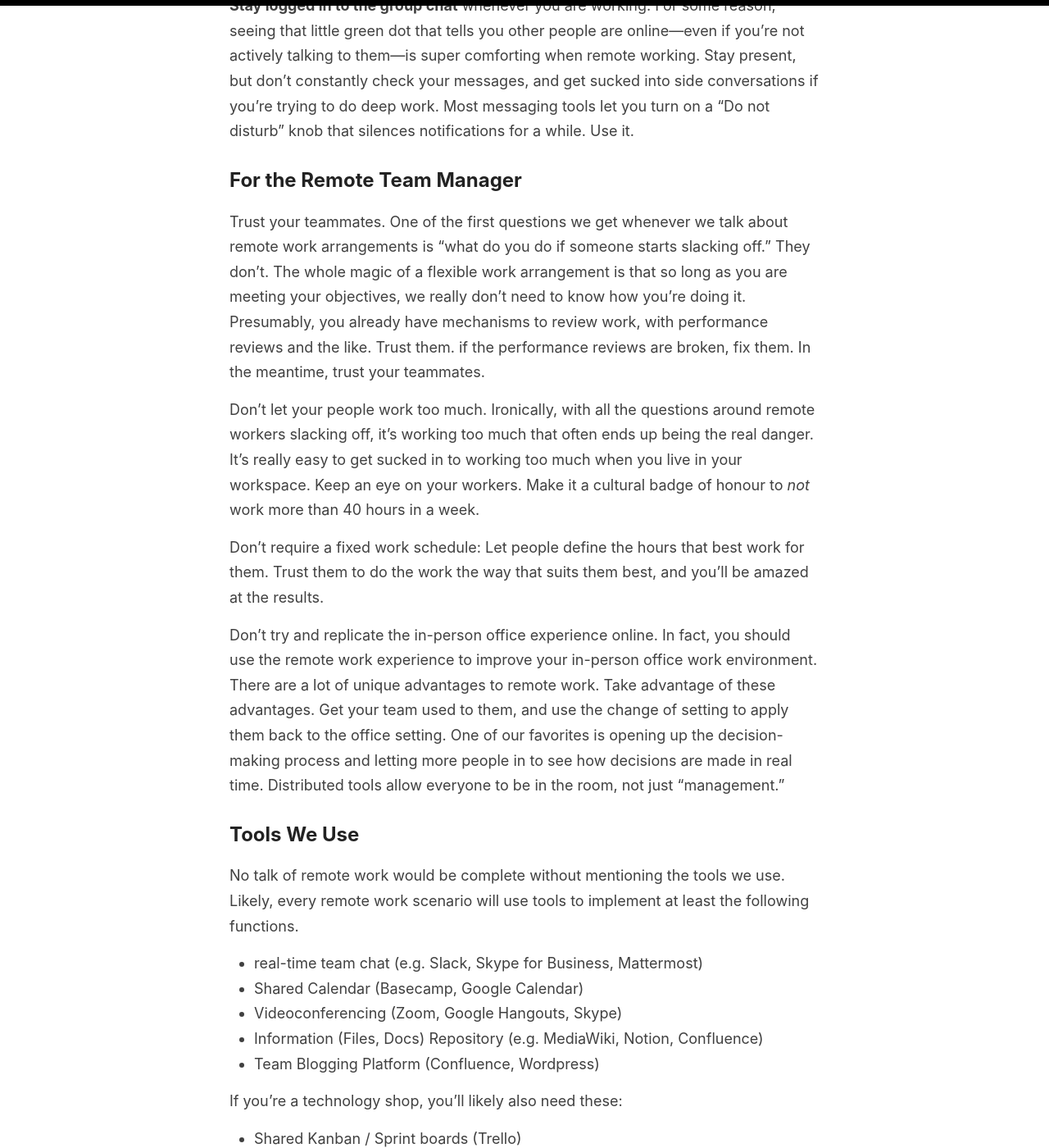
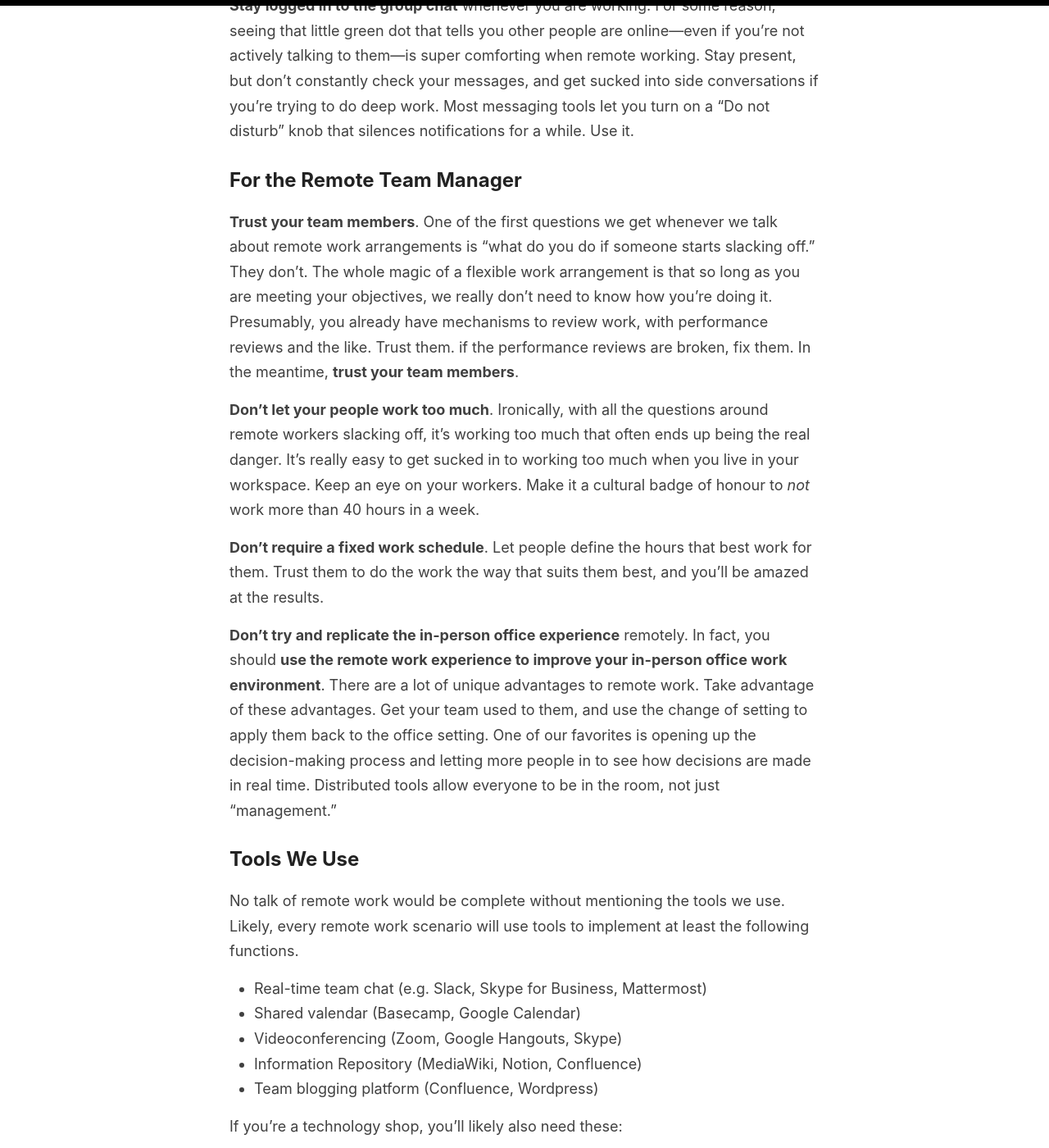
Before and after one commit to hackalog/hackalog.github.io, a Jekyll site: the page built from _posts/2020-03-08-remote-work.md, in a window 1280 px wide and 1400 px high, scrolled down 4474 px. Shown: the whole window at 82% size. Built offline with Jekyll 4.4.1, drawn with Linux system fonts in a browser that asks for light colours; some of the changed text lies outside the part shown.

Commit message:
more tweaks

```diff
--- a/_posts/2020-03-08-remote-work.md
+++ b/_posts/2020-03-08-remote-work.md
@@ -185,61 +185,92 @@
 
 ## For the Remote Team Manager
 
-Trust your teammates. One of the first questions we get whenever we talk about remote work arrangements is “what do you do if someone starts slacking off.”  They don’t. The whole magic of a flexible work arrangement is that so long as you are meeting your objectives, we really don’t need to know how you’re doing it. Presumably, you already have mechanisms to review work, with performance reviews and the like. Trust them. if the performance reviews are broken, fix them. In the meantime, trust your teammates.
+**Trust your team members**. One of the first questions we get
+whenever we talk about remote work arrangements is “what do you do if
+someone starts slacking off.”  They don’t. The whole magic of a
+flexible work arrangement is that so long as you are meeting your
+objectives, we really don’t need to know how you’re doing
+it. Presumably, you already have mechanisms to review work, with
+performance reviews and the like. Trust them. if the performance
+reviews are broken, fix them. In the meantime, **trust your team members**.
 
-Don't let your people work too much. Ironically, with all the questions around remote workers slacking off,  it’s working too much that often ends up being the real danger. It's really easy to get sucked in to working too much when you live in your workspace. Keep an eye on your workers. Make it a cultural badge of honour to *not* work more than 40 hours in a week.
+**Don't let your people work too much**. Ironically, with all the
+questions around remote workers slacking off, it’s working too much
+that often ends up being the real danger. It's really easy to get
+sucked in to working too much when you live in your workspace. Keep
+an eye on your workers. Make it a cultural badge of honour to *not*
+work more than 40 hours in a week.
 
-Don't require a fixed work schedule: Let people define the hours that best work for them. Trust them to do the work the way that suits them best, and you’ll be amazed at the results.
+**Don't require a fixed work schedule**.  Let people define the hours
+that best work for them. Trust them to do the work the way that suits
+them best, and you’ll be amazed at the results.
 
-Don’t try and replicate the in-person office experience online. In fact, you should use the remote work experience to improve your in-person office work environment. There are a lot of unique advantages to remote work. Take advantage of these advantages. Get your team used to them, and use the change of setting to apply them back to the office setting. One of our favorites is opening up the decision-making process and letting more people in to see how decisions are made in real time. Distributed tools allow everyone to be in the room, not just "management.”
+**Don’t try and replicate the in-person office experience** remotely. In
+fact, you should **use the remote work experience to improve your
+in-person office work environment**. There are a lot of unique
+advantages to remote work. Take advantage of these advantages. Get
+your team used to them, and use the change of setting to apply them
+back to the office setting. One of our favorites is opening up the
+decision-making process and letting more people in to see how
+decisions are made in real time. Distributed tools allow everyone to
+be in the room, not just "management.”
 
 ## Tools We Use
 
-No talk of remote work would be complete without mentioning the tools we use. Likely, every remote work scenario will use tools to implement at least the following functions.
+No talk of remote work would be complete without mentioning the tools
+we use. Likely, every remote work scenario will use tools to implement
+at least the following functions.
 
-* real-time team chat (e.g. Slack, Skype for Business, Mattermost)
-* Shared Calendar (Basecamp, Google Calendar)
+* Real-time team chat (e.g. Slack, Skype for Business, Mattermost)
+* Shared valendar (Basecamp, Google Calendar)
 * Videoconferencing (Zoom, Google Hangouts, Skype)
-* Information (Files, Docs) Repository (e.g. MediaWiki, Notion, Confluence)
-* Team Blogging Platform (Confluence, Wordpress)
+* Information Repository (MediaWiki, Notion, Confluence)
+* Team blogging platform (Confluence, Wordpress)
 
 If you’re a technology shop, you’ll likely also need these:
 
 * Shared Kanban / Sprint boards (Trello)
-* Brainstorming Tools (e.g. Miro, Mural)
+* Brainstorming Tools (Miro, Mural)
 * Code Repo (GitHub, Gitlab, BitBucket) and CI
 
-So what do we use? Here are some of our favourite tool combinations:
+Here are some of our favourite tool combinations:
 
-slack + mediawiki + zoom + trello + miro + google cal + notion + github/bitbucket
+* slack + mediawiki + zoom + trello + miro + google cal + notion + github/bitbucket
 
 Or:
 
-Basecamp + zoom + slack + github
+* Basecamp + zoom + slack + github
 
 Or:
 
-Confluence + Bitbucket + Trello
+* Confluence + Bitbucket + Trello
 
 
-### Tools we use but don’t want to talk about here
+## Tools we use but don’t want to talk about here
 
-* Shared Todo Managers. Actually, we use them all the time, but this level of personal productivity tends to be very personal. We’d recommend you leave this part of the stack up to the individual. (We currently use Nozbe, though we’ve tried Asana and OmniFocus as well.)
-* Time tracking and Reporting. We use toggl, if it matters.
-* Newsletter tools and CRM tools. We use mailchimp.
+* **Shared Todo Managers**. Actually, we use them all the time, but
+    this level of personal productivity tends to be very
+    personal. We’d recommend you leave this part of the stack up to
+    the individual. (We currently use Nozbe, though we’ve tried Asana
+    and OmniFocus as well.)
+* **Time tracking and Reporting**. We use toggl, if it matters.
+* **Customer Relations Management (CRM) tools**. We use Mailchimp.
 
-## Tools we Don't Use
-* Ticketing (e.g. Jira). We’re simply not in that business.  Besides, that’s more of a business function than a remote-work enabler. Ditto for Zendesk
-* Single Sign-on. We use a password manager (1password) and generate unique random, strong passwords on every platform we use.
-* Corporate email. (Hopefully you’re sold on the virtues of not using email for team communications).
+## Tools we don't use
 
-[watercooler]:https://revelry.co/watercooler-channel/
-[automattic-coronavirus]:  https://ma.tt/2020/03/coronavirus-remote-work/
+* **Ticketing* (e.g. Jira, Zendesk). We’re simply not in that
+    business.  Besides, that’s more of a business function than a
+    remote-work enabler.
+* **Single Sign-on**. We use a password manager (1password) and generate unique random, strong passwords on every platform or website we use.
+* **Corporate email**. Hopefully you’re sold on the virtues of **not** using email for team communications.
+
+[watercooler]: https://revelry.co/watercooler-channel/
+[automattic-coronavirus]: https://ma.tt/2020/03/coronavirus-remote-work/
 [automattic-culture]: https://stephyiu.com/2019/02/17/behind-the-scenes-culture-and-tools-of-remote-work-at-automattic/
 [basecamp-how]: https://basecamp.com/guides/how-we-communicate
 [wolfram-livestream]: https://www.wired.com/story/what-do-i-do-all-day-livestreamed-technology-ceoing/
 [automattic-podcast]: podcasts.apple.com/us/podcast/distributed-with-matt-mullenweg/id1463243282
-[remote-book]: basecamp.com/books/remote
+[remote-book]: https://basecamp.com/books/remote
 [maker-schedule]: http://www.paulgraham.com/makersschedule.html
-[auto-checkins]: basecamp.com/features/checkins
+[auto-checkins]: https://basecamp.com/features/checkins
 [mozilla-best-practices]: https://www.youtube.com/watch?v=83fk3RT8318
```
